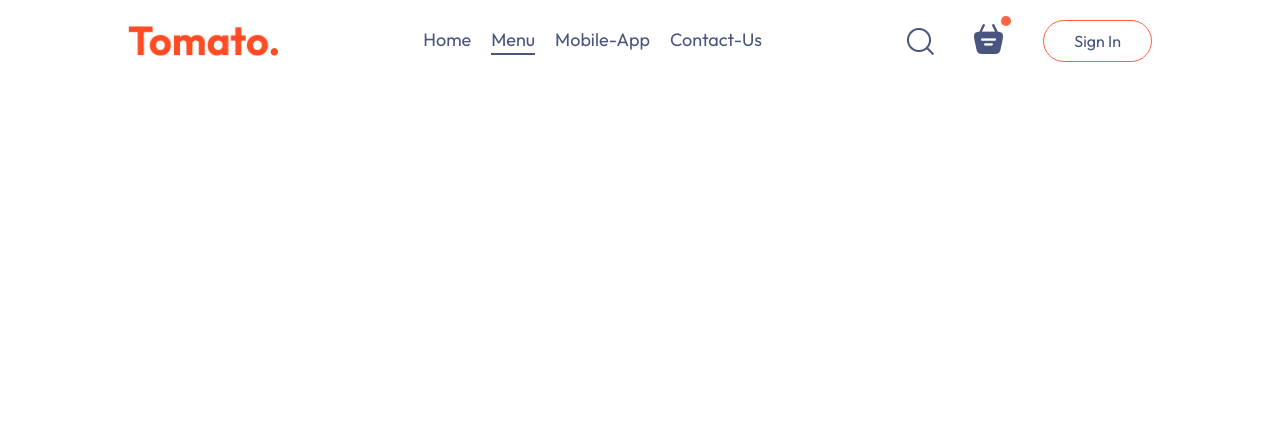
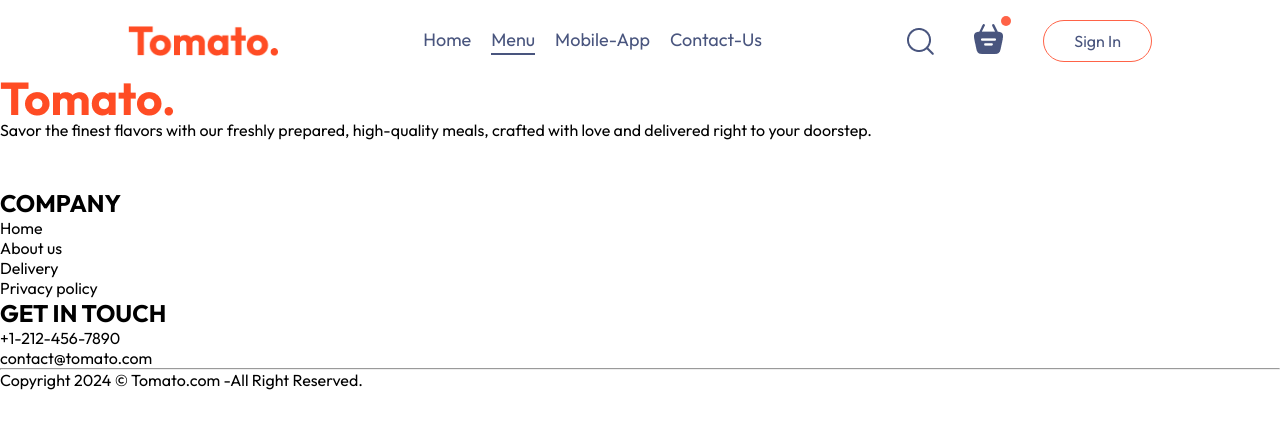
Before and after one commit to sohailmomin712/Food-Web, a React (Vite) app in the folder Food-Website/: page /order in a window 1280 px wide. Shown: the top 428 px of the page. Built offline with nearby package versions, Linux system fonts and the light colour scheme.

Commit message:
adding footer

```diff
--- a/Food-Website/src/components/Footer/Footer.jsx
+++ b/Food-Website/src/components/Footer/Footer.jsx
@@ -1,14 +1,44 @@
-import './Footer.css'
+import { assets } from "../../assets/assets";
+import "./Footer.css";
 const Footer = () => {
-    return (
-        <div className='footer' id='footer'>
-            <div className='footer-content'>
-                <div className='footer-content-left'></div>
-                <div className='footer-content-center'></div>
-                <div className='footer-content-right'></div>
-            </div>
+  return (
+    <div className="footer" id="footer">
+      <div className="footer-content">
+        <div className="footer-content-left">
+          <img src={assets.logo} alt="" />
+          <p>
+            Savor the finest flavors with our freshly prepared, high-quality
+            meals, crafted with love and delivered right to your doorstep.
+          </p>
+          <div className="footer-social-icons">
+            <img src={assets.facebook_icon} alt="" />
+            <img src={assets.twitter_icon} alt="" />
+            <img src={assets.linkedin_icon} alt="" />
+          </div>
         </div>
-    )
-}
 
-export default Footer
+        <div className="footer-content-center">
+          <h2>COMPANY</h2>
+          <ul>
+            <li>Home</li>
+            <li>About us</li>
+            <li>Delivery</li>
+            <li>Privacy policy</li>
+          </ul>
+        </div>
+
+        <div className="footer-content-right">
+          <h2>GET IN TOUCH</h2>
+          <ul>
+            <li>+1-212-456-7890</li>
+            <li>contact@tomato.com</li>
+          </ul>
+        </div>
+      </div>
+      <hr></hr>
+      <p className="footer-copyright">Copyright 2024 © Tomato.com -All Right Reserved.</p>
+    </div>
+  );
+};
+
+export default Footer;
```
